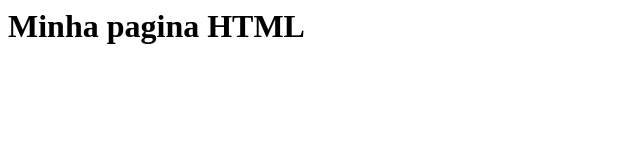
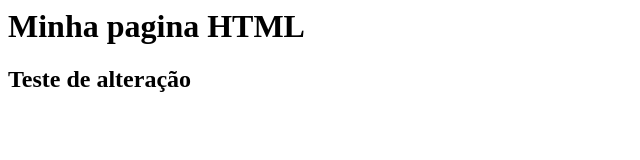
Before and after one commit to Luiz-Girotto/gama-no-github, a plain HTML site: page index.html in a window 1280 px wide. Shown: the whole page, without its empty margins (0-640 px from the left). Drawn offline with Linux system fonts and the light colour scheme.

Commit message:
arquivo index.html atualizado novamente

```diff
--- a/index.html
+++ b/index.html
@@ -1,5 +1,6 @@
 <html>
   <body>
     <h1>Minha pagina HTML</h1>
+	<h2>Teste de alteração<h2>
   </body>
 </html>
```
